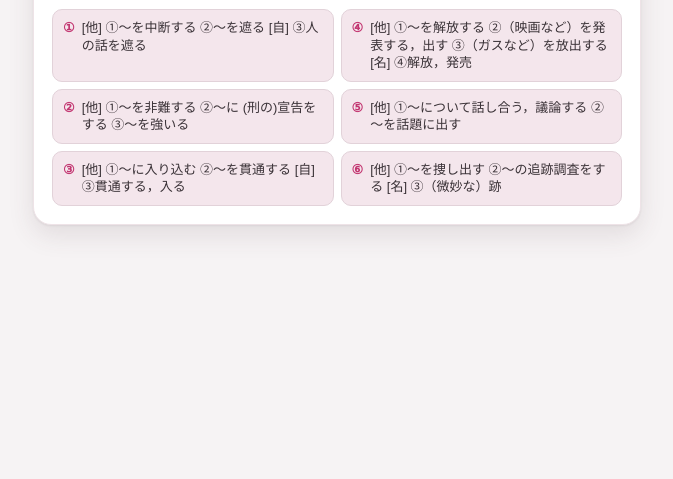
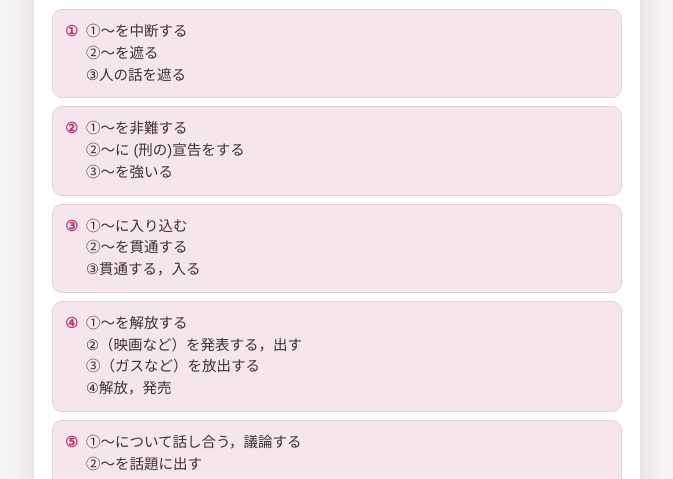
Before and after one commit to myouga3bon/leap-quiz, a plain HTML site: page index.html in a window 1280 px wide. Both pictures are taken after a click on the button "この範囲でテストを始める". Shown: the part 315-794 px from the top of the page, without its empty margins (303-976 px from the left). Drawn offline with Linux system fonts and the light colour scheme; a web font is replaced by a local one.

Commit message:
Add files via upload

```diff
--- a/index.html
+++ b/index.html
@@ -334,24 +334,20 @@
   }
   .options{
     display:grid;
-    grid-template-columns:1fr 1fr;
-    grid-template-rows:repeat(3, auto);
-    grid-auto-flow:column;
-    gap:7px;
-  }
-  @media (max-width:360px){
-    .options{ grid-template-columns:1fr; grid-auto-flow:row; }
+    grid-template-columns:1fr;
+    grid-auto-flow:row;
+    gap:8px;
   }
   .choice-btn{
     display:flex;
     align-items:flex-start;
-    gap:7px;
+    gap:8px;
     width:100%;
     text-align:left;
     font:inherit;
-    font-size:13px;
-    line-height:1.35;
-    padding:9px 10px;
+    font-size:14.5px;
+    line-height:1.5;
+    padding:11px 12px;
     border-radius:10px;
     border:1px solid var(--border);
     background:var(--surface-alt);
@@ -367,6 +363,9 @@
     font-weight:700;
     color:var(--accent-strong);
     flex:0 0 auto;
+  }
+  .choice-text{
+    white-space:pre-line;
   }
   .choice-btn.is-correct{
     background:var(--success-soft);
@@ -404,7 +403,7 @@
     font-weight:800;
     flex:0 0 auto;
   }
-  .callout-text{ font-weight:600; }
+  .callout-text{ font-weight:600; white-space:pre-line; }
 
   #nextBtn{ width:100%; margin-top:10px; }
 
@@ -470,6 +469,7 @@
   }
   table.mistake-table td.num{ font-variant-numeric:tabular-nums; color:var(--ink-soft); width:36px; }
   table.mistake-table td.word{ font-weight:700; white-space:normal; min-width:88px; }
+  table.mistake-table td.meaning{ white-space:pre-line; }
   table.mistake-table td.count{ text-align:right; color:var(--danger); font-weight:700; font-variant-numeric:tabular-nums; width:52px; white-space:nowrap; }
 
   /* Confetti */
@@ -866,6 +866,45 @@ const $ = id => document.getElementById(id);
 const NUM_CHOICES = 6;
 const CIRCLED = ['①','②','③','④','⑤','⑥'];
 const TIME_LIMITS = {timed3:3000, timed5:5000, timed7:7000};
+
+// Strip internal POS-classification tags ([自]/[他]/[名]/[形]/[副]/[前]/[接]/[助]/[動]/[熟])
+// from displayed meaning text, and insert a line break before each genuine
+// numbered sub-sense marker (①②③…) so multi-sense entries read as separate
+// lines on a phone screen. This only changes what is DISPLAYED — word.pos
+// (used by the distractor-selection algorithm) is untouched.
+const POS_TAG_RE = /\[(自|他|名|形|副|前|接|助|動|熟)\]\s*/g;
+const CIRCLED_SET = new Set(['①','②','③','④','⑤','⑥','⑦','⑧','⑨']);
+const OPEN_BRACKETS = new Set(['（','(','〈','[']);
+const CLOSE_BRACKETS = new Set(['）',')','〉',']']);
+function formatMeaning(raw){
+  const s = raw.replace(POS_TAG_RE, '');
+  let depth = 0;
+  const candidates = [];
+  for(let i=0;i<s.length;i++){
+    const ch = s[i];
+    if(OPEN_BRACKETS.has(ch)) depth++;
+    else if(CLOSE_BRACKETS.has(ch)) depth--;
+    else if(CIRCLED_SET.has(ch) && depth===0) candidates.push(i);
+  }
+  const realSplits = [];
+  for(let idx=0; idx<candidates.length; idx++){
+    const pos = candidates[idx];
+    if(idx>0 && pos === candidates[idx-1]+1) continue; // adjacent markers -> not a real split (back-reference note)
+    if(s.slice(Math.max(0,pos-2),pos) === '分の') continue; // fraction notation, e.g. 4分の1
+    realSplits.push(pos);
+  }
+  if(realSplits.length===0) return s.trim();
+  const out = [];
+  let prev = 0;
+  for(const pos of realSplits){
+    const seg = s.slice(prev,pos).trim();
+    if(seg) out.push(seg);
+    prev = pos;
+  }
+  const tail = s.slice(prev).trim();
+  if(tail) out.push(tail);
+  return out.join('\n');
+}
 function modeLabel(m){
   if(m==='timed3') return '3秒';
   if(m==='timed5') return '5秒';
@@ -1075,11 +1114,11 @@ function renderWeakScreen(){
     tr.innerHTML =
       `<td class="rank">${i+1}</td>` +
       `<td class="word"></td>` +
-      `<td></td>` +
+      `<td class="meaning"></td>` +
       `<td class="count">${e.wrong||0}回</td>` +
       `<td class="mastery">${e.mastery||0}/${MASTERY_GOAL}</td>`;
     tr.children[1].textContent = e.word.w;
-    tr.children[2].textContent = e.word.m;
+    tr.children[2].textContent = formatMeaning(e.word.m);
     tbody.appendChild(tr);
   });
   table.appendChild(tbody);
@@ -1526,7 +1565,7 @@ function renderQuestion(){
     numSpan.textContent = CIRCLED[i];
     const textSpan = document.createElement('span');
     textSpan.className = 'choice-text';
-    textSpan.textContent = text;
+    textSpan.textContent = formatMeaning(text);
     btn.appendChild(numSpan);
     btn.appendChild(textSpan);
     btn.addEventListener('click', ()=> selectAnswer(i));
@@ -1557,7 +1596,7 @@ function injectRepeats(word){
 function showCorrectAnswerCallout(){
   const idx = currentOptions.correctPos;
   $('calloutNum').textContent = CIRCLED[idx];
-  $('calloutText').textContent = currentOptions.options[idx];
+  $('calloutText').textContent = formatMeaning(currentOptions.options[idx]);
   $('answerCallout').hidden = false;
 }
 
@@ -1712,10 +1751,10 @@ function renderResult(graduated){
     tr.innerHTML =
       `<td class="num">${m.word.no}</td>` +
       `<td class="word"></td>` +
-      `<td></td>` +
+      `<td class="meaning"></td>` +
       `<td class="count">${m.count}回</td>`;
     tr.children[1].textContent = m.word.w;
-    tr.children[2].textContent = m.word.m;
+    tr.children[2].textContent = formatMeaning(m.word.m);
     tbody.appendChild(tr);
   });
   table.appendChild(tbody);
```
